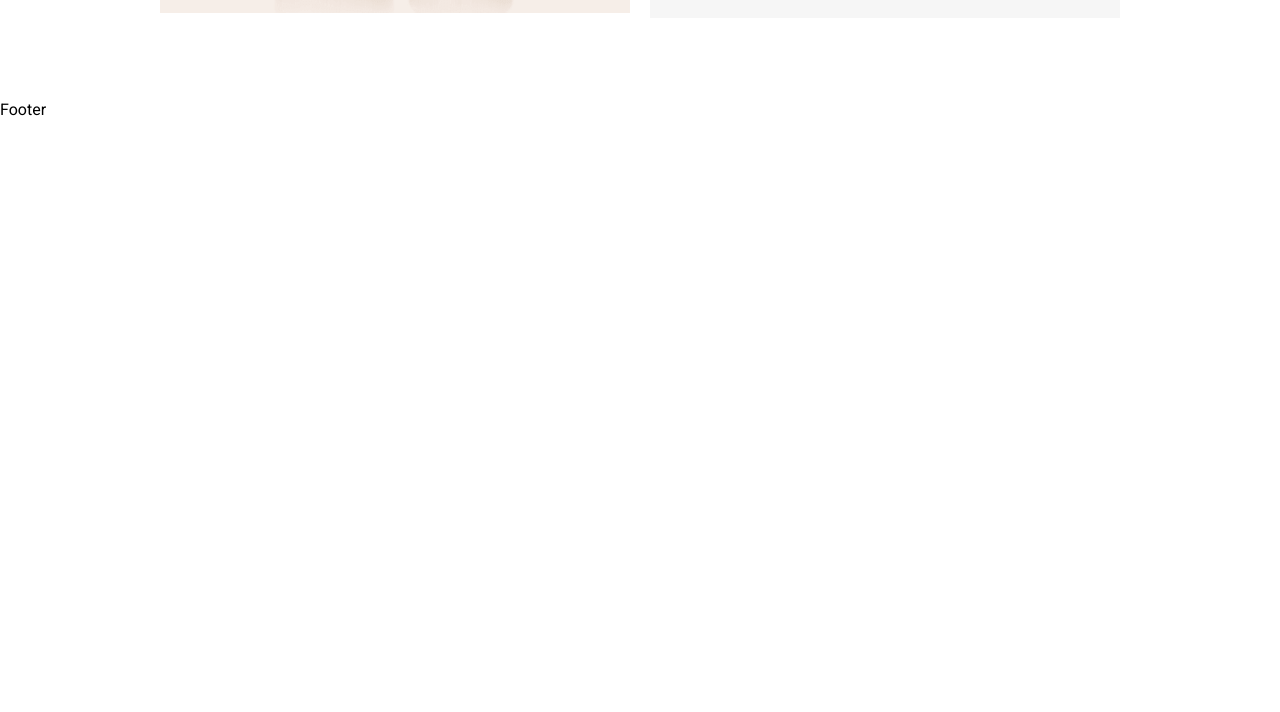
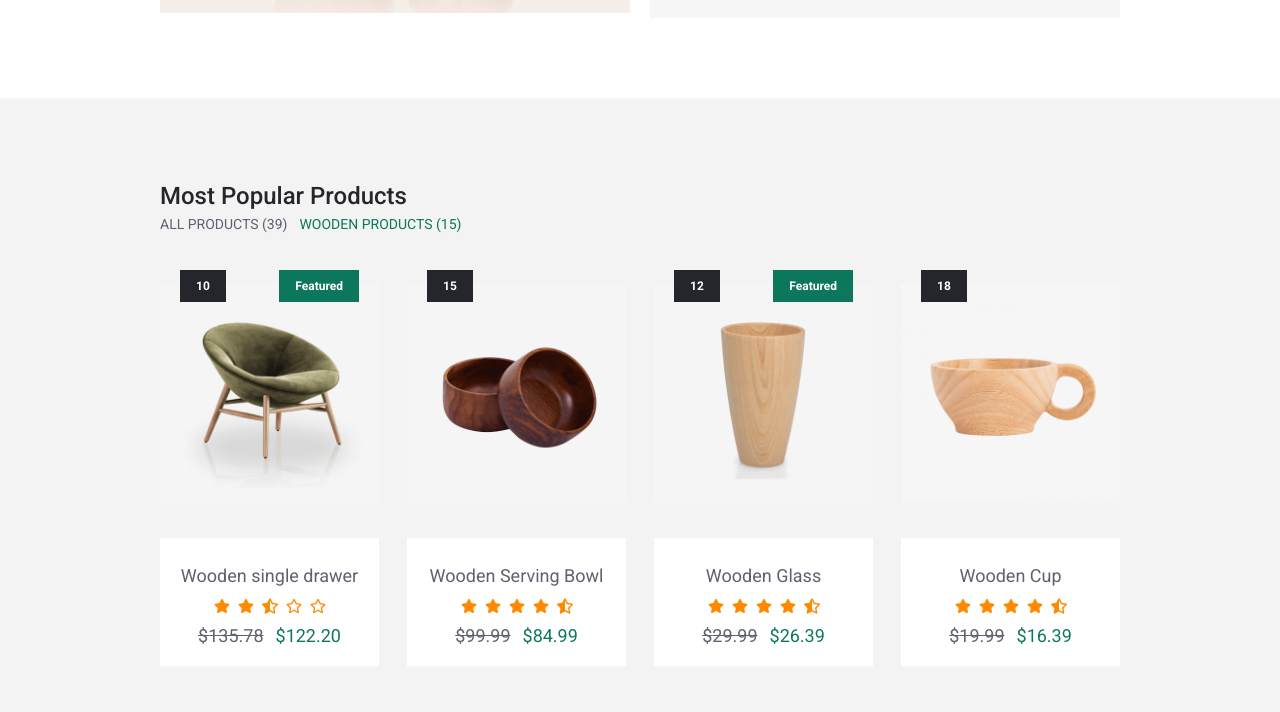
Before and after one commit to its-Chandan137/MedusaAPI, a React (Vite) app: page / in a window 1280 px wide. Shown: the part 1392-2104 px from the top of the page. Before the commit the page ends 1514 px from the top, so only its background shows below. Built offline with nearby package versions, Linux system fonts and the light colour scheme.

Commit message:
added most popular product section

```diff
--- a/src/App.jsx
+++ b/src/App.jsx
@@ -4,7 +4,7 @@
   Route,
   Routes,
 } from "react-router-dom";
-import { About, Blog, Contact, Home, Layout, Product, Services, Shop } from './router';
+import { About, Blog, Contact, Home, Layout, Services, Shop } from './router';
 import './styles/index.css'
 
 
@@ -15,6 +15,7 @@
       <BrowserRouter>
       <Routes>
         <Route path="/" element={<Layout><Home index/></Layout>}/>
+        <Route path="/home" element={<Layout><Home/></Layout>}/>
         <Route path="/shop" element={<Layout><Shop/></Layout>}/>
         <Route path="/blog" element={<Layout><Blog/></Layout>}/>
         <Route path="/about" element={<Layout><About/></Layout>}/>
--- a/src/assets/data/data.js
+++ b/src/assets/data/data.js
@@ -1,6 +1,7 @@
 export const menulists = [
   {
     id: 1,
+    path: "/home",
     path: "/",
     link: "Home",
   },
--- a/src/router/index.js
+++ b/src/router/index.js
@@ -1,3 +1,5 @@
+export { ProductCard } from "../screen/product/ProductCard";
+
 export { Services } from "../screen/services/Services";
 
 export { About } from "../screen/about/About";
--- a/src/screen/home/Home.jsx
+++ b/src/screen/home/Home.jsx
@@ -1,10 +1,11 @@
  import React from 'react'
-import { Hero } from '../../router'
+import { Hero, Product } from '../../router'
 
  export const Home = () => {
    return (
      <div>
        <Hero/>
+       <Product/>
      </div>
    )
  }
--- a/src/screen/product/Product.jsx
+++ b/src/screen/product/Product.jsx
@@ -1,5 +1,38 @@
+import { productlists } from "../../assets/data/data"
+import { BodyOne, Title } from "../../components/common/CustomComponents"
+import { ProductCard } from "../../router"
+
+
 export const Product = () => {
    return (
-     <div>Product</div>
+     <div>
+      <section className="py-20 bg-white-100">
+        <div className="container">
+          <Title level={4}>Most Popular Products</Title>
+          <div className="flex items-center gap-3 uppercase">
+            <BodyOne className="text-sm">All Products (39)</BodyOne>
+            <BodyOne className="text-sm text-primary-green">Wooden Products (15)</BodyOne>
+          </div>
+
+          <div className="grid grid-cols-1 md:grid-cols-2 lg:grid-cols-4 gap-7">
+            {productlists.map((product)=>(
+              <ProductCard
+              id={product.id}
+              key={product.id}
+              title={product.title}
+              description={product.description}
+              images={product.images}
+              price={product.price}
+              discount={product.discount}
+              rating={product.rating}
+              featured={product.featured}
+              color={product.color}
+              />
+            ))}
+          </div>
+
+        </div>
+      </section>
+     </div>
    )
  }
--- /dev/null
+++ b/src/screen/product/ProductCard.jsx
@@ -0,0 +1,100 @@
+import React from 'react'
+import {  IoCart } from 'react-icons/io5'
+import {  FaRegStar, FaStar, FaStarHalfAlt } from 'react-icons/fa'
+import {  IoMdHeart } from 'react-icons/io'
+import { NavLink } from 'react-router-dom'
+import { BodyOne } from '../../components/common/CustomComponents'
+
+
+export const RenderRatingStars = (rating) => {
+    const totalStars = 5;
+    const fullStars = Math.floor(rating);
+    const hasHalfStars = rating % 1 !== 0;
+    const stars = [];
+
+    for(let i = 1; i <= totalStars; i++)
+    {
+        if(i <= fullStars)
+        {
+            stars.push(<FaStar key={i} color="#ff8a00"/>);
+        }
+        else if(hasHalfStars && i === fullStars + 1)
+        {
+            stars.push(<FaStarHalfAlt key="half-star"color="#ff8a00"/>);
+        }
+        else
+        {
+            stars.push(<FaRegStar key={i} color="#ff8a00"/>);
+        }
+    }
+    return stars;
+}
+
+export const ProductCard = (
+{
+    id,
+    title,
+    description,
+    images,
+    price,
+    discount,
+    rating,
+    featured,
+    color,
+}
+) => {
+
+  return (
+    <>
+        <div className="product card">
+            <div className="images h-72">
+                {images.map((cover,i)=>(
+                    <img key={i}
+                    src={cover?.image}
+                    alt={title}
+                    className='w-full h-full object-contain'
+                     />
+                ))}
+                <div className="flex justify-between w-full p-5 absolute top-0 left-0">
+                    {discount && <button className="discount-btn">{discount}</button>}
+                    {featured && <button className="feature-btn">{featured===true && "Featured"}</button>}
+                </div>
+                <div className="overlay flex items-center gap-2 justify-center absolute bottom-0 left-0 right-0 m-5">
+
+                    <button className='quick-view-btn product-btn primary-btn'>
+                        Quick View
+                    </button>
+
+                    <button className='add-to-cart-btn product-btn primary-btn'>
+                        <IoCart size={23}/>
+                    </button>
+
+                    <button className='love-btn product-btn primary-btn'>
+                        <IoMdHeart size={23}/>
+                    </button>
+
+                </div>
+            </div>
+            <div className="details flex items-center flex-col bg-white pt-6">
+                <NavLink to={`/product-details/${id}`}>
+                    <BodyOne>{title}</BodyOne>
+                </NavLink>
+                <div className="flex items-center gap-2 -mt-2 mb-2">{RenderRatingStars(rating)}</div>
+                <div className="flex items-center gap-3">
+                    {price.slice(0, 1).map((priceItem, i)=>(
+                        <>
+                            <BodyOne className="line-through" key={i}>
+                                ${priceItem.value}
+                            </BodyOne>
+
+                            <BodyOne className="text-primary-green">
+                                ${(priceItem.value - (priceItem.value * discount) / 100).toFixed(2)}
+                            </BodyOne>
+                        </>
+                    ))}
+                </div>
+            </div>
+        </div>
+    </>
+  )
+}
```
